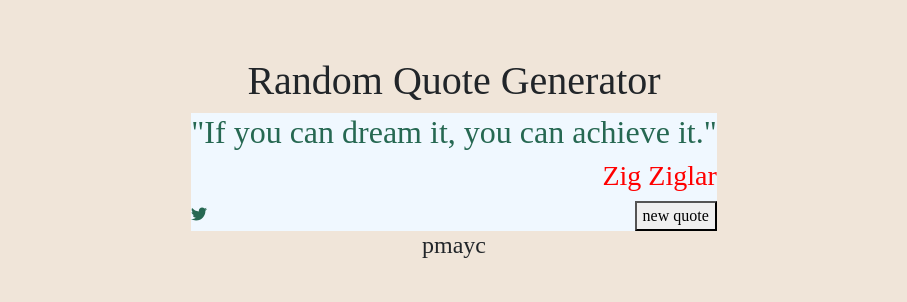
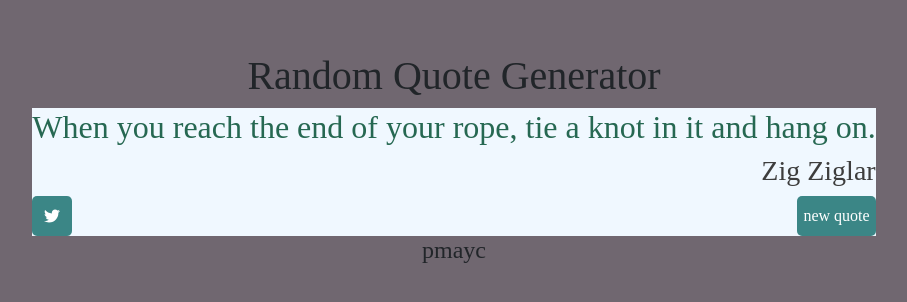
Before and after one commit to pmaycomia/random-quote-machine, a JavaScript app: page / in a window 1280 px wide. Shown: the part 198-500 px from the top of the page, without its empty margins (186-1093 px from the left). Built offline with nearby package versions, Linux system fonts and the light colour scheme; the HTML template or start-up script is replaced by a standard one.

Commit message:
Create the QuotesList.json file - to compile the random quotes to randomly show in quote-box

```diff
--- a/src/App.css
+++ b/src/App.css
@@ -1,7 +1,7 @@
 
 
 body {
-    background-color: rgb(240, 229, 217);
+    background-color: rgb(112, 103, 112);
     display: flex;
     justify-content: center;
     align-items: center;
@@ -25,7 +25,7 @@ body {
 }
 
 #author {
-    color: red;
+    color: rgb(61, 61, 61);
     text-align: right;
 }
 
@@ -34,6 +34,31 @@ body {
     justify-content:space-between
 }
 
+#tweet-quote {
+    color: rgb(255, 255, 255);
+    border-radius: 5px;
+    background-color: rgb(59, 134, 134);
+    height: 40px;
+    width: 40px;
+    display: flex;
+    justify-content: center;
+    align-items: center;
+}
+#tweet-quote:hover {
+    cursor: pointer ;
+}
+
+#new-quote {
+    color: rgb(255, 255, 255);
+    border-radius: 5px;
+    background-color: rgb(59, 134, 134);
+    border: transparent;
+}
+
+#new-quote:hover {
+    cursor: pointer ;
+}
+
 .footer {
     display: flex;
     justify-content: center;
--- a/src/App.js
+++ b/src/App.js
@@ -1,12 +1,14 @@
 import './App.css'
 import {FaTwitter} from "react-icons/fa"
+import QuotesList from './QuotesList.json'
 
+let firstQuote = QuotesList[2].quote
 
-const Text = () => {
+const Text = (props) => {
   return (
 
       <h2 id="text">
-        "If you can dream it, you can achieve it."
+        {props.quote}
       </h2>
 
   )
@@ -27,11 +29,11 @@ function App() {
       <h1>Random Quote Generator</h1>
 
       <div id="quote-box">
-        <Text />
+        <Text quote={firstQuote} />
         <Author />
         <div className="bottom-spaceout">
           <a id="tweet-quote"><FaTwitter/ > </a>
-          <button>new quote</button>
+          <button id="new-quote">new quote</button>
         </div>
 
 
--- /dev/null
+++ b/src/QuotesList.json
@@ -0,0 +1,43 @@
+[
+    {
+        "id": 1,
+        "quote": "If you can dream it, you can achieve it.",
+        "author": "Zig Ziglar"
+
+    },
+    {
+        "id": 2,
+        "quote": "But man is not made for defeat. A man can be destroyed but not defeated.",
+        "author": "Ernest Hemingway"
+    },
+    {
+        "id": 3,
+        "quote": "When you reach the end of your rope, tie a knot in it and hang on.",
+        "author": "Franklin D. Roosevelt"
+    },
+    {
+        "id": 4,
+        "quote": "You cannot shake hands with a clenched fist.",
+        "author": "Indira Gandhi"
+    },
+    {
+        "id": 5,
+        "quote": "Let us sacrifice our today so that our children can have a better tomorrow.",
+        "author": "A. P. J. Abdul Kalam"
+    },
+    {
+        "id": 6,
+        "quote": "The most difficult thing is the decision to act, the rest is merely tenacity. The fears are paper tigers. You can do anything you decide to do. You can act to change and control your life; and the procedure, the process is its own reward.",
+        "author": "Amelia Earhart"
+    },
+    {
+        "id": 7,
+        "quote": "Do not mind anything that anyone tells you about anyone else. Judge everyone and everything for yourself.",
+        "author": "Henry James"
+    },
+    {
+        "id": 8,
+        "quote": "Learning never exhausts the mind.",
+        "author": "Leonardo de Vinci"
+    }
+]
```
